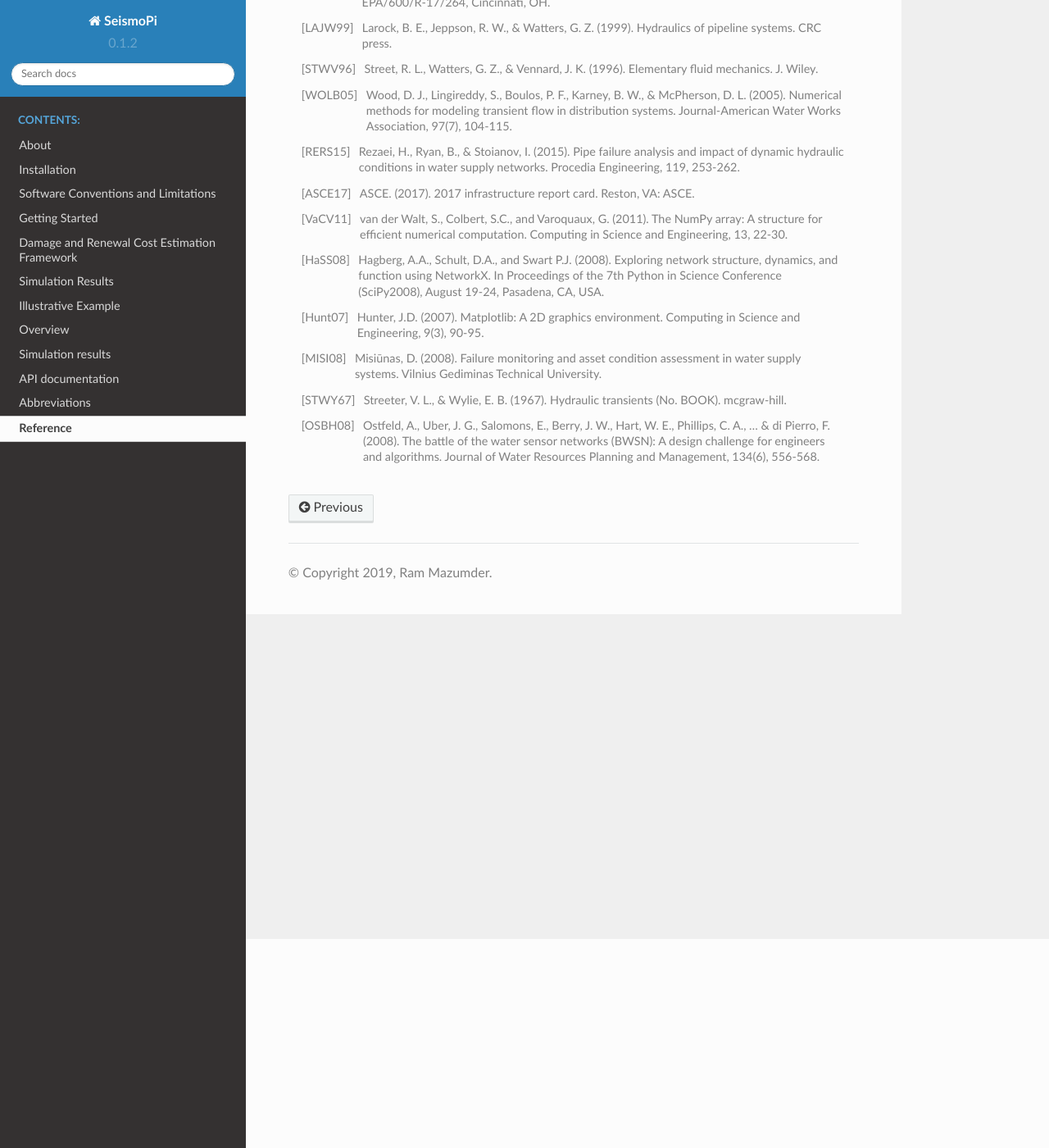
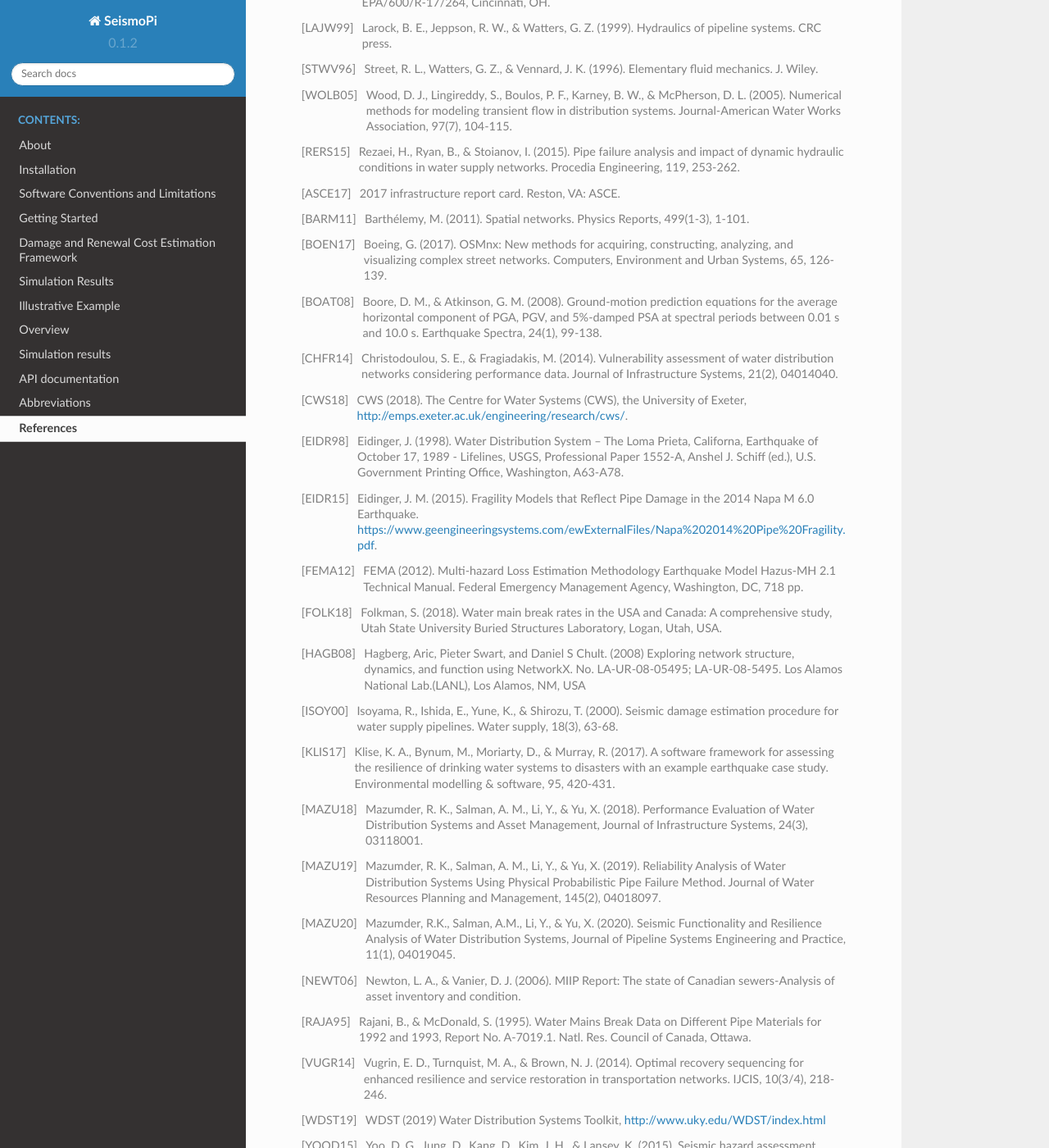
Before and after one commit to rkmazumder/SeismoPi, a Sphinx documentation site: the page built from docs/reference.rst, in a window 1280 px wide and 1400 px high, scrolled down 255 px. Shown: the whole window at 82% size. Built offline with Sphinx 7.4.7 and the Read the Docs theme 2.0.0, drawn with Linux system fonts in a browser that asks for light colours; some of the changed text lies outside the part shown.

Commit message:
Update reference.rst

```diff
--- a/docs/reference.rst
+++ b/docs/reference.rst
@@ -1,6 +1,6 @@
-=========
-Reference
-=========
+==========
+References
+==========
 
 .. [WYSS93] Wylie, E. B., Streeter, V. L., & Suo, L. (1993). Fluid transients in systems (Vol. 1, p. 464). Englewood Cliffs, NJ: Prentice Hall.
 
@@ -14,16 +14,44 @@ Reference
 
 .. [RERS15] Rezaei, H., Ryan, B., & Stoianov, I. (2015). Pipe failure analysis and impact of dynamic hydraulic conditions in water supply networks. Procedia Engineering, 119, 253-262.
 
-.. [ASCE17] ASCE. (2017). 2017 infrastructure report card. Reston, VA: ASCE.
+.. [ASCE17] 2017 infrastructure report card. Reston, VA: ASCE.
 
-.. [VaCV11] van der Walt, S., Colbert, S.C., and Varoquaux, G. (2011). The NumPy array: A structure for efficient numerical computation. Computing in Science and Engineering, 13, 22-30.
+.. [BARM11] Barthélemy, M. (2011). Spatial networks. Physics Reports, 499(1-3), 1-101.
 
-.. [HaSS08] Hagberg, A.A., Schult, D.A., and Swart P.J. (2008). Exploring network structure, dynamics, and function using NetworkX. In Proceedings of the 7th Python in Science Conference (SciPy2008), August 19-24, Pasadena, CA, USA.
+.. [BOEN17] Boeing, G. (2017). OSMnx: New methods for acquiring, constructing, analyzing, and visualizing complex street networks. Computers, Environment and Urban Systems, 65, 126-139.
 
-.. [Hunt07] Hunter, J.D. (2007). Matplotlib: A 2D graphics environment. Computing in Science and Engineering, 9(3), 90-95.
+.. [BOAT08] Boore, D. M., & Atkinson, G. M. (2008). Ground-motion prediction equations for the average horizontal component of PGA, PGV, and 5%-damped PSA at spectral periods between 0.01 s and 10.0 s. Earthquake Spectra, 24(1), 99-138.
 
-.. [MISI08] Misiūnas, D. (2008). Failure monitoring and asset condition assessment in water supply systems. Vilnius Gediminas Technical University.
+.. [CHFR14] Christodoulou, S. E., & Fragiadakis, M. (2014). Vulnerability assessment of water distribution networks considering performance data. Journal of Infrastructure Systems, 21(2), 04014040.
 
-.. [STWY67] Streeter, V. L., & Wylie, E. B. (1967). Hydraulic transients (No. BOOK). mcgraw-hill.
+.. [CWS18] CWS (2018). The Centre for Water Systems (CWS), the University of Exeter, http://emps.exeter.ac.uk/engineering/research/cws/.
 
-.. [OSBH08] Ostfeld, A., Uber, J. G., Salomons, E., Berry, J. W., Hart, W. E., Phillips, C. A., ... & di Pierro, F. (2008). The battle of the water sensor networks (BWSN): A design challenge for engineers and algorithms. Journal of Water Resources Planning and Management, 134(6), 556-568.
+.. [EIDR98] Eidinger, J. (1998). Water Distribution System – The Loma Prieta, Californa, Earthquake of October 17, 1989 - Lifelines, USGS, Professional Paper 1552-A, Anshel J. Schiff (ed.), U.S. Government Printing Office, Washington, A63-A78.
+
+.. [EIDR15] Eidinger, J. M. (2015). Fragility Models that Reflect Pipe Damage in the 2014 Napa M 6.0 Earthquake. https://www.geengineeringsystems.com/ewExternalFiles/Napa%202014%20Pipe%20Fragility.pdf.
+
+.. [FEMA12] FEMA (2012). Multi-hazard Loss Estimation Methodology Earthquake Model Hazus-MH 2.1 Technical Manual. Federal Emergency Management Agency, Washington, DC, 718 pp.
+
+.. [FOLK18] Folkman, S. (2018). Water main break rates in the USA and Canada: A comprehensive study, Utah State University Buried Structures Laboratory, Logan, Utah, USA.
+
+.. [HAGB08] Hagberg, Aric, Pieter Swart, and Daniel S Chult. (2008) Exploring network structure, dynamics, and function using NetworkX. No. LA-UR-08-05495; LA-UR-08-5495. Los Alamos National Lab.(LANL), Los Alamos, NM, USA
+
+.. [ISOY00] Isoyama, R., Ishida, E., Yune, K., & Shirozu, T. (2000). Seismic damage estimation procedure for water supply pipelines. Water supply, 18(3), 63-68.
+
+.. [KLIS17] Klise, K. A., Bynum, M., Moriarty, D., & Murray, R. (2017). A software framework for assessing the resilience of drinking water systems to disasters with an example earthquake case study. Environmental modelling & software, 95, 420-431.
+
+.. [MAZU18]  Mazumder, R. K., Salman, A. M., Li, Y., & Yu, X. (2018). Performance Evaluation of Water Distribution Systems and Asset Management, Journal of Infrastructure Systems, 24(3), 03118001.
+
+.. [MAZU19] Mazumder, R. K., Salman, A. M., Li, Y., & Yu, X. (2019). Reliability Analysis of Water Distribution Systems Using Physical Probabilistic Pipe Failure Method. Journal of Water Resources Planning and Management, 145(2), 04018097.
+
+.. [MAZU20] Mazumder, R.K., Salman, A.M., Li, Y., & Yu, X. (2020). Seismic Functionality and Resilience Analysis of Water Distribution Systems, Journal of Pipeline Systems Engineering and Practice, 11(1), 04019045.
+
+.. [NEWT06] Newton, L. A., & Vanier, D. J. (2006). MIIP Report: The state of Canadian sewers-Analysis of asset inventory and condition.
+
+.. [RAJA95] Rajani, B., & McDonald, S. (1995). Water Mains Break Data on Different Pipe Materials for 1992 and 1993, Report No. A-7019.1. Natl. Res. Council of Canada, Ottawa.
+
+.. [VUGR14] Vugrin, E. D., Turnquist, M. A., & Brown, N. J. (2014). Optimal recovery sequencing for enhanced resilience and service restoration in transportation networks. IJCIS, 10(3/4), 218-246.
+
+.. [WDST19] WDST (2019) Water Distribution Systems Toolkit, http://www.uky.edu/WDST/index.html
+
+.. [YOOD15] Yoo, D. G., Jung, D., Kang, D., Kim, J. H., & Lansey, K. (2015). Seismic hazard assessment model for urban water supply networks. Journal of Water Resources Planning and Management, 142(2), 04015055.
```
